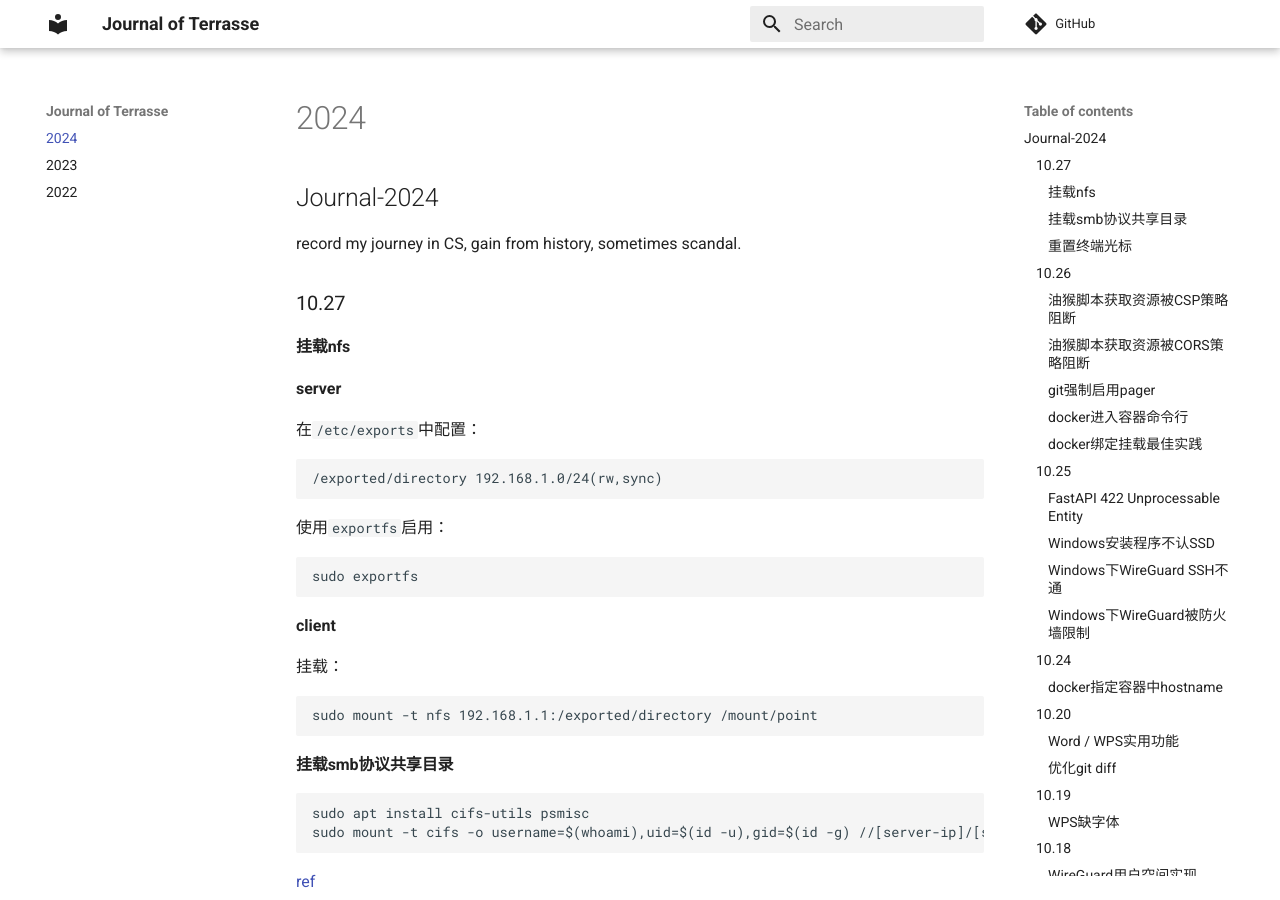
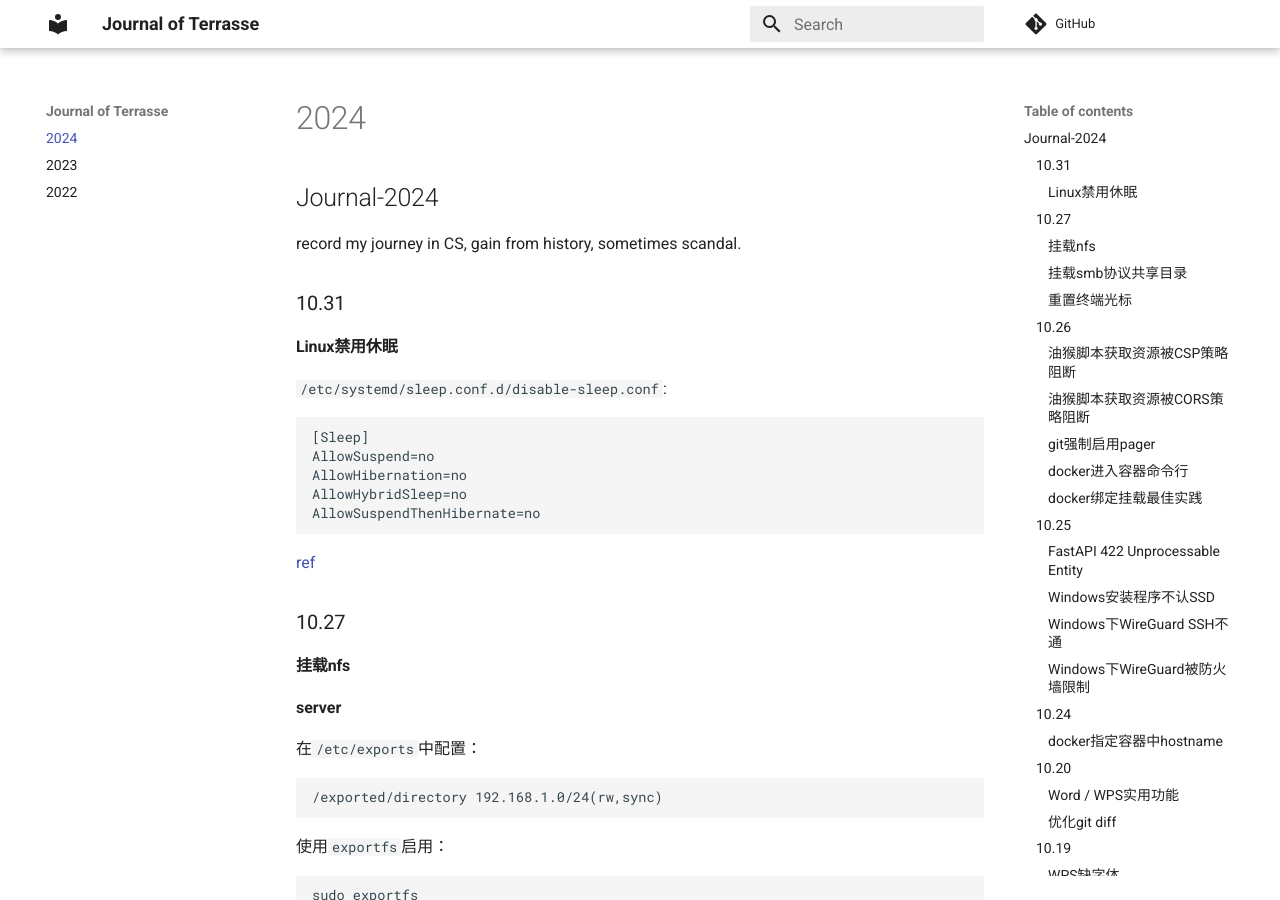
Before and after one commit to Jerry-Terrasse/journal, an MkDocs documentation site: the page built from docs/2024.md, in a window 1280 px wide and 900 px high. Built offline with MkDocs 1.6.1 and Material for MkDocs 9.7.7, drawn with Linux system fonts in a browser that asks for light colours; comment, search, counter and statistics services are not loaded.

Commit message:
update (Thu Oct 31 10:45:36 PM CST 2024)

````diff
--- a/docs/2024.md
+++ b/docs/2024.md
@@ -1,6 +1,22 @@
 ## Journal-2024
 
 record my journey in CS, gain from history, sometimes scandal.
+
+### 10.31
+
+#### Linux禁用休眠
+
+`/etc/systemd/sleep.conf.d/disable-sleep.conf`:
+
+```ini
+[Sleep]
+AllowSuspend=no
+AllowHibernation=no
+AllowHybridSleep=no
+AllowSuspendThenHibernate=no
+```
+
+[ref](https://wiki.archlinux.org/title/Power_management/Suspend_and_hibernate#Disable_sleep_completely)
 
 ### 10.27
 
````
